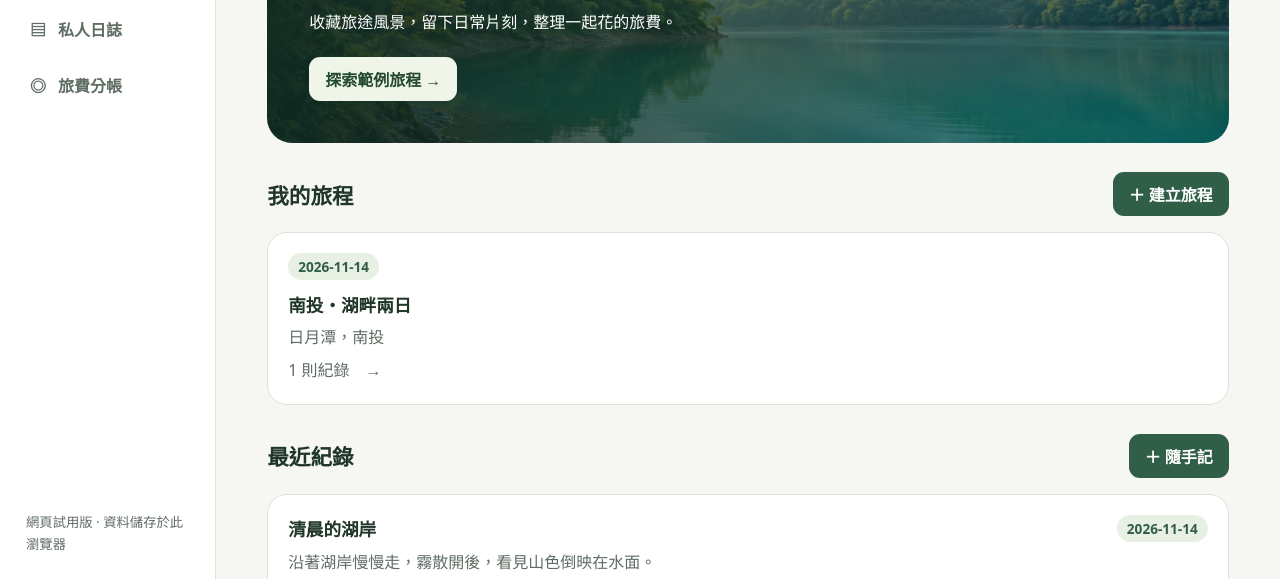
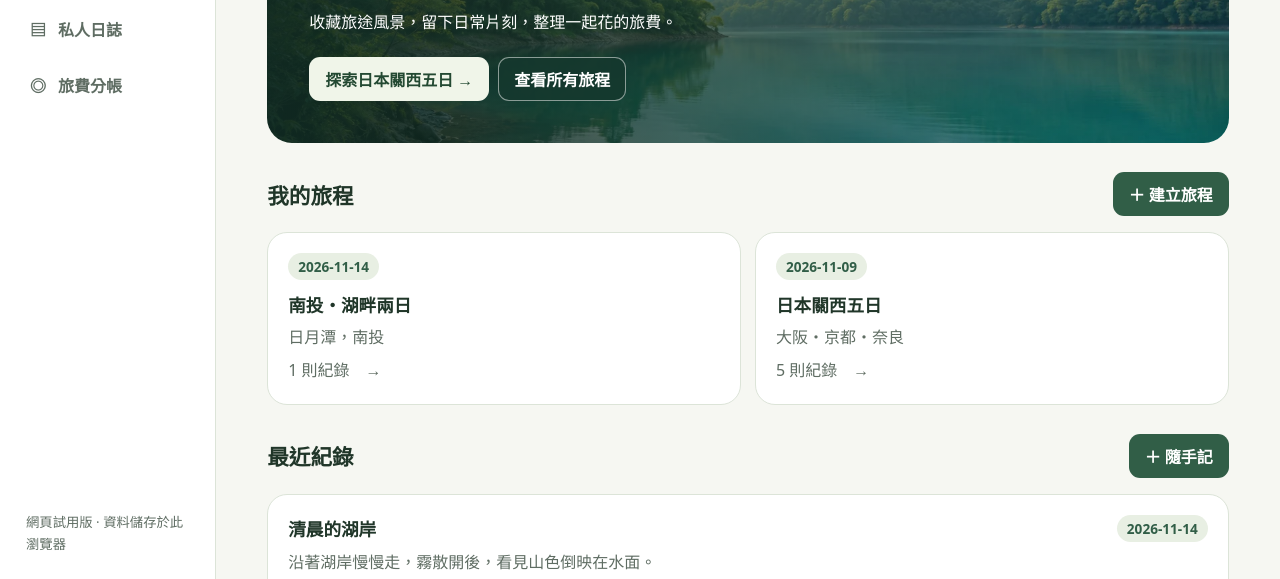
Before and after one commit to ctsqadepart-cyber/10-trip, a plain HTML site: page docs/index.html in a window 1280 px wide. Shown: the part 215-794 px from the top of the page. Drawn offline with Linux system fonts and the light colour scheme.

Commit message:
Add five-day Japan itinerary demo

```diff
--- a/docs/app.js
+++ b/docs/app.js
@@ -3,6 +3,20 @@
 
   const key = "shilu.web.v1";
   const members = ["你", "小禾", "阿岑"];
+  const japan = {
+    trip: { id: "sample-japan-kansai", title: "日本關西五日", place: "大阪・京都・奈良", date: "2026-11-09" },
+    records: [
+      { id: "sample-kansai-d1", title: "第 1 天｜抵達大阪", date: "2026-11-09", note: "從關西機場搭南海電鐵到難波。放好行李後逛道頓堀，晚餐吃章魚燒和大阪燒。" },
+      { id: "sample-kansai-d2", title: "第 2 天｜大阪城與中之島", date: "2026-11-10", note: "早上逛大阪城公園，午後到中之島沿河散步。晚上回難波找居酒屋用餐。" },
+      { id: "sample-kansai-d3", title: "第 3 天｜京都伏見與東山", date: "2026-11-11", note: "早上搭車到伏見稻荷大社，沿千本鳥居走一段。午後到清水寺，再沿二年坂、三年坂走往祇園。" },
+      { id: "sample-kansai-d4", title: "第 4 天｜奈良公園與町屋", date: "2026-11-12", note: "從大阪難波搭近鐵到奈良，走訪奈良公園與東大寺。下午逛奈良町，傍晚回大阪。" },
+      { id: "sample-kansai-d5", title: "第 5 天｜黑門市場與返程", date: "2026-11-13", note: "退房後去黑門市場吃早餐，回飯店取行李，再從難波搭車前往關西機場。" },
+    ].map(record => ({ ...record, trip: "sample-japan-kansai" })),
+    expenses: [
+      { id: "sample-kansai-train", title: "關西機場到難波車票", payer: "你", original: "2910", total: "62565", shares: { "你": "20855", "小禾": "20855", "阿岑": "20855" } },
+      { id: "sample-kansai-dinner", title: "難波居酒屋晚餐", payer: "小禾", original: "4650", total: "99975", shares: { "你": "32250", "小禾": "35475", "阿岑": "32250" } },
+    ].map(expense => ({ ...expense, trip: "sample-japan-kansai", currency: "JPY" })),
+  };
   const sample = {
     trips: [{ id: "lake", title: "南投・湖畔兩日", place: "日月潭，南投", date: "2026-11-14" }],
     records: [{ id: "sample", trip: "lake", title: "清晨的湖岸", date: "2026-11-14", note: "沿著湖岸慢慢走，霧散開後，看見山色倒映在水面。" }],
@@ -16,6 +30,16 @@
   let state = sample;
   let activeEditor;
   let statusTimeout;
+
+  function includeJapanExample(saved) {
+    if (saved.trips.some(trip => trip.id === japan.trip.id)) return saved;
+    return {
+      ...saved,
+      trips: [...saved.trips, japan.trip],
+      records: [...saved.records, ...japan.records],
+      expenses: [...saved.expenses, ...japan.expenses],
+    };
+  }
 
   function announce(message) {
     const status = document.querySelector("#status");
@@ -34,6 +58,7 @@
   } catch {
     announce("無法讀取本機資料，已顯示範例。");
   }
+  state = includeJapanExample(state);
 
   const escape = value => String(value).replace(/[&<>"']/g, character => ({
     "&": "&amp;", "<": "&lt;", ">": "&gt;", '"': "&quot;", "'": "&#39;",
@@ -135,7 +160,10 @@
       main.innerHTML = `<div class="hero"><div class="hero-content">
         <p>旅行與日常筆記</p><h1>日子，都值得記下</h1>
         <p>收藏旅途風景，留下日常片刻，整理一起花的旅費。</p>
-        <a class="button" href="${state.trips.length ? tripLink(state.trips[0].id) : "#trips"}">探索範例旅程 →</a>
+        <div class="hero-actions">
+          <a class="button" href="${tripLink(japan.trip.id)}">探索日本關西五日 →</a>
+          <a class="button" href="#trips">查看所有旅程</a>
+        </div>
       </div></div>
       <section><div class="section-head"><h2>我的旅程</h2>${add("trip", "＋ 建立旅程")}</div>${tripCards(state.trips.slice(0, 3))}</section>
       <section><div class="section-head"><h2>最近紀錄</h2>${add("record", "＋ 隨手記")}</div>${records(state.records.slice(0, 3))}</section>`;
--- a/docs/style.css
+++ b/docs/style.css
@@ -27,7 +27,9 @@ h3{font-size:1.1rem}
 .hero-content{max-width:590px}
 .hero h1{font-family:"Noto Serif TC","Songti TC",serif;font-size:clamp(2rem,5vw,3.6rem);line-height:1.16;margin:8px 0 12px}
 .hero p{line-height:1.65}
-.hero .button{margin-top:22px;background:#f0f5e9;color:#234932}
+.hero-actions{display:flex;flex-wrap:wrap;gap:9px;margin-top:22px}
+.hero .button{background:#f0f5e9;color:#234932}
+.hero .button + .button{background:#16382edb;color:white;border-color:#ffffff80}
 section{margin-top:29px}
 .grid{display:grid;grid-template-columns:repeat(auto-fit,minmax(min(100%,245px),1fr));gap:14px}
 .card,.entry,.empty{background:var(--paper);border:1px solid var(--line);border-radius:var(--radius);padding:20px;min-width:0;overflow-wrap:anywhere}
```
Also changed, not shown: 1 other file.
